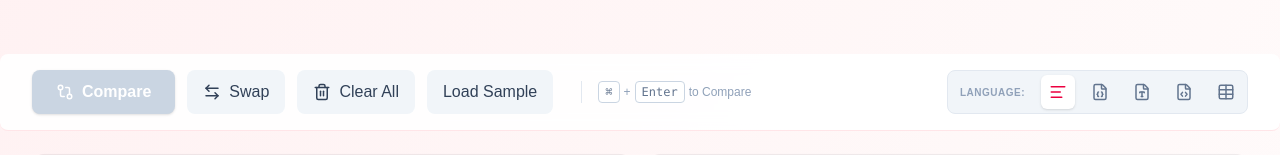
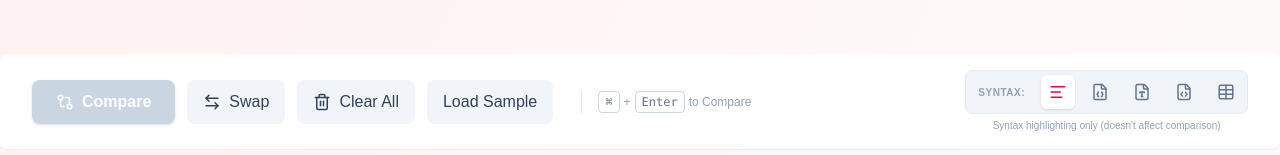
Before and after one commit to denesvaghani/textgauge-frontend, a Next.js app: page /diff-checker in a window 1280 px wide. Shown: the part 319-474 px from the top of the page. Built offline with nearby package versions, Linux system fonts and the light colour scheme; no server answers.

Commit message:
fix(ux): Add clear labels and helper text to Diff Checker format selector

```diff
--- a/src/app/diff-checker/DiffCheckerClient.tsx
+++ b/src/app/diff-checker/DiffCheckerClient.tsx
@@ -208,44 +208,53 @@ export default function DiffCheckerPage() {
                                 </div>
                             </div>
 
-                            {/* Language Selector */}
+                            {/* Language Selector with Clear Label */}
+                            <div className="flex flex-col gap-1">
                                 <div className="flex items-center gap-2 bg-slate-100 dark:bg-slate-800 p-1 rounded-lg border border-slate-200 dark:border-slate-700">
-                                <span className="text-[10px] font-bold text-slate-400 uppercase tracking-wider px-2 hidden sm:inline-block">Language:</span>
+                                    <span className="text-[10px] font-bold text-slate-400 uppercase tracking-wider px-2 hidden sm:inline-block">Syntax:</span>
                                     <button
                                         onClick={() => setLanguage("text")}
                                         className={`p-2 rounded-md transition-all ${language === "text" ? "bg-white dark:bg-slate-700 shadow-sm text-rose-600 dark:text-rose-400" : "text-slate-500 hover:text-slate-900 dark:text-slate-400 dark:hover:text-slate-200"}`}
-                                    title="Plain Text"
+                                        title="Plain Text - No syntax highlighting"
                                     >
                                         <AlignLeft size={18} />
                                     </button>
                                     <button
                                         onClick={() => setLanguage("json")}
                                         className={`p-2 rounded-md transition-all ${language === "json" ? "bg-white dark:bg-slate-700 shadow-sm text-rose-600 dark:text-rose-400" : "text-slate-500 hover:text-slate-900 dark:text-slate-400 dark:hover:text-slate-200"}`}
-                                    title="JSON"
+                                        title="JSON - Highlight JSON syntax"
                                     >
                                         <FileJson size={18} />
                                     </button>
                                     <button
                                         onClick={() => setLanguage("yaml")}
                                         className={`p-2 rounded-md transition-all ${language === "yaml" ? "bg-white dark:bg-slate-700 shadow-sm text-rose-600 dark:text-rose-400" : "text-slate-500 hover:text-slate-900 dark:text-slate-400 dark:hover:text-slate-200"}`}
-                                    title="YAML"
+                                        title="YAML - Highlight YAML syntax"
                                     >
                                         <FileType size={18} />
                                     </button>
                                     <button
                                         onClick={() => setLanguage("toml")}
                                         className={`p-2 rounded-md transition-all ${language === "toml" ? "bg-white dark:bg-slate-700 shadow-sm text-rose-600 dark:text-rose-400" : "text-slate-500 hover:text-slate-900 dark:text-slate-400 dark:hover:text-slate-200"}`}
-                                    title="TOML"
+                                        title="TOML - Highlight TOML syntax"
                                     >
                                         <FileCode size={18} />
                                     </button>
                                     <button
                                         onClick={() => setLanguage("csv")}
                                         className={`p-2 rounded-md transition-all ${language === "csv" ? "bg-white dark:bg-slate-700 shadow-sm text-rose-600 dark:text-rose-400" : "text-slate-500 hover:text-slate-900 dark:text-slate-400 dark:hover:text-slate-200"}`}
-                                    title="CSV"
+                                        title="CSV - Highlight CSV syntax"
                                     >
                                         <Table size={18} />
                                     </button>
+                                    {/* Show current selection on mobile */}
+                                    <span className="text-xs font-medium text-rose-600 dark:text-rose-400 uppercase px-2 sm:hidden">
+                                        {language}
+                                    </span>
+                                </div>
+                                <span className="text-[10px] text-slate-400 dark:text-slate-500 text-center">
+                                    Syntax highlighting only (doesn&apos;t affect comparison)
+                                </span>
                             </div>
                         </div>
                     </div>
```
Lines whose indentation alone changed are shown as unchanged.
